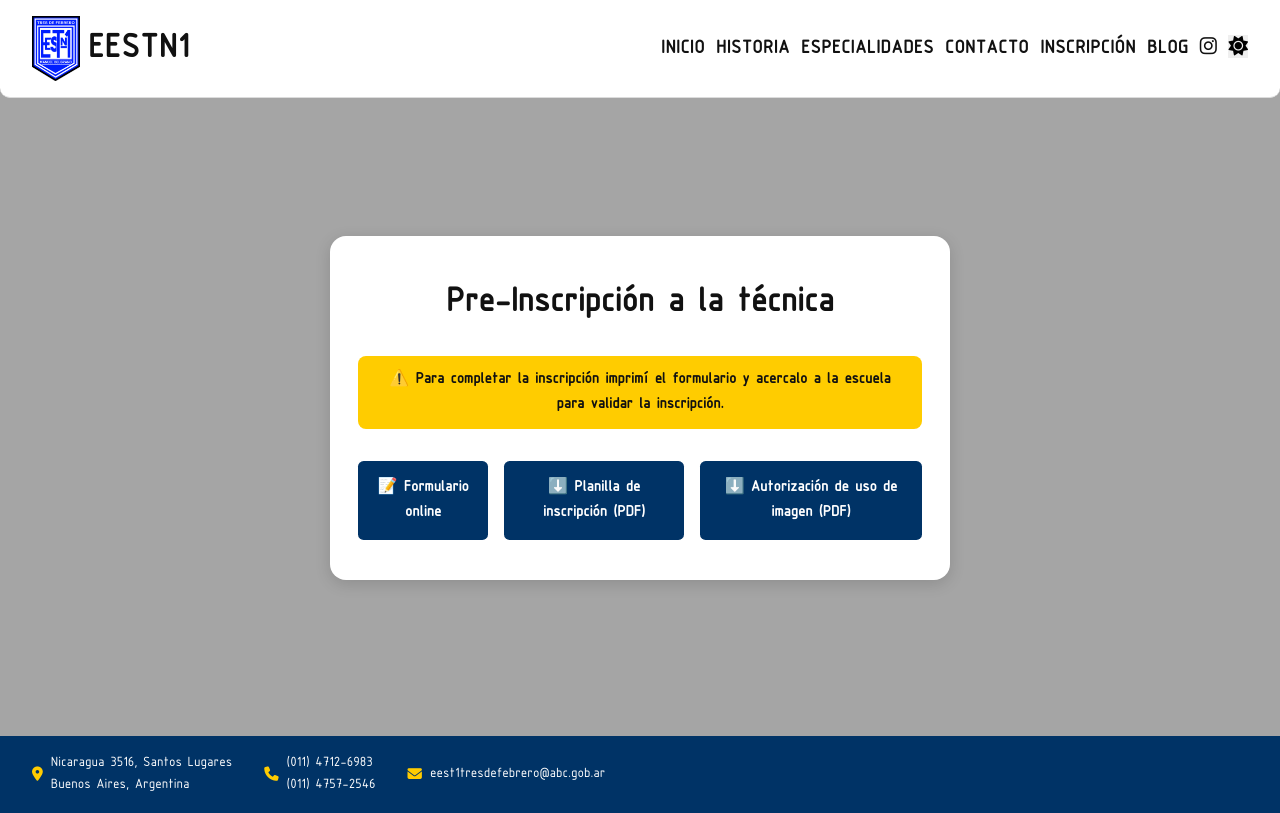
After one commit to ValenWebDev/proyecto-web-escuela, a PHP site: page /inscripcion.php in a window 1280 px wide. The commit adds this page. Run offline with PHP 8.4, Linux system fonts and the light colour scheme; some libraries are stand-ins or nearby versions.

Commit message:
feat: sección inscripción mejorada

```diff
--- a/includes/header.php
+++ b/includes/header.php
@@ -41,6 +41,14 @@
             <li class="nav__item"><a href="/public/inscripcion.php">Inscripción</a></li>
             <li class="nav__item"><a href="http://eestn1tfeb.blogspot.com/" target="_blank">Blog</a></li>
 
+            <!-- Instagram -->
+            <li class="nav__item">
+                <a href="https://www.instagram.com/eestn1.tf/" target="_blank" aria-label="Instagram oficial">
+                    <i class="fa-brands fa-instagram"></i> <span class="sr-only">Instagram</span>
+                </a>
+            </li>
+
+            <!-- Tema claro/oscuro -->
             <li class="nav__item">
                 <button class="theme-switch" id="themeSwitch" aria-label="Cambiar tema">
                     <i class="fa-solid fa-sun"></i>
--- /dev/null
+++ b/public/inscripcion.php
@@ -0,0 +1,36 @@
+<?php
+    $pageTitle = 'Inscripción';
+    $pageSlug  = 'page--inscripcion';
+    include '../includes/header.php';
+?>
+
+<main class="inscripcion | u-container">
+
+    <section class="card">
+        <h1 class="card__title">Pre-Inscripción a la técnica</h1>
+
+        <p class="card__note" role="alert">
+            ⚠️ Para completar la inscripción imprimí el formulario y acercalo a la escuela para validar la inscripción.
+        </p>
+
+        <div class="card__actions">
+            <a href="https://forms.gle/eAgWz3ocyMV7dtkh9"
+                target="_blank"
+                class="btn btn--primary"
+                aria-label="Abrir formulario de pre-inscripción online (se abre en una pestaña nueva)">
+                    📝 Formulario online
+            </a>
+
+            <a href="../docs/PLANILLA INSCRIPCION -SECUNDARIA actualizada.pdf" download class="btn">
+                ⬇️ Planilla de inscripción (PDF)
+            </a>
+
+            <a href="../docs/Autorización de uso de imagen ESTUDIANTES.pdf" download class="btn">
+                ⬇️ Autorización de uso de imagen (PDF)
+            </a>
+        </div>
+    </section>
+
+</main>
+
+<?php include '../includes/footer.php'; ?>
--- a/src/styles/styles.css
+++ b/src/styles/styles.css
@@ -159,7 +159,7 @@ a:hover{text-decoration:underline}
 .nav__dropdown li a{font-size:.9rem}
 
 /* ---------- Desktop ( ≥ 768 px ) ---------- */
-@media (min-width:768px){
+@media (min-width:810px){
     .nav{
         position:static;
         transform:none;
@@ -469,6 +469,66 @@ h2.especialidad__subtitle {
     .contacto__map-frame{ padding-top:48%; }   /* ratio ~ 2.1:1 */
 }
 
+/* ===== INSCRIPCIÓN (mobile-first) ===== */
+
+.inscripcion{
+    min-height:calc(100vh - 80px - 64px);  /* rellena pantalla entre header/footer */
+    display:flex;
+    align-items:center;
+    justify-content:center;
+    padding:2.5rem 1rem;
+}
+
+.card{
+    background:var(--color-header-bg);
+    border-radius:1rem;
+    box-shadow:0 4px 16px rgb(0 0 0 /.14);
+    max-width:620px;
+    width:100%;
+    text-align:center;
+    padding:2.5rem 1.75rem;
+}
+
+.card__title{
+    font-size:clamp(1.8rem,2.8vw,2.3rem);
+    margin-bottom:1.5rem;
+}
+
+.card__note{
+    background:var(--color-accent);
+    color:#111;
+    font-weight:700;
+    padding:.75rem 1rem;
+    border-radius:.5rem;
+    margin-bottom:2rem;
+}
+
+.card__actions{
+    display:flex;
+    flex-direction:column;
+    gap:1rem;
+}
+
+/* Botón reutilizable */
+.btn{
+    display:inline-block;
+    padding:.9rem 1rem;
+    font-weight:700;
+    border-radius:.35rem;
+    text-decoration:none;
+    color:#fff;
+    background:var(--color-primary);
+    transition:background .25s;
+}
+.btn:hover{ background:#002452; }
+
+.btn--primary{ background:var(--color-primary); }
+
+/* ≥ 600 px – alinear botones en fila si cabe */
+@media(min-width:600px){
+    .card__actions{ flex-direction:row; }
+}
+
 
 /* =========================================
     FOOTER
```
Also changed, not shown: 2 other files.
